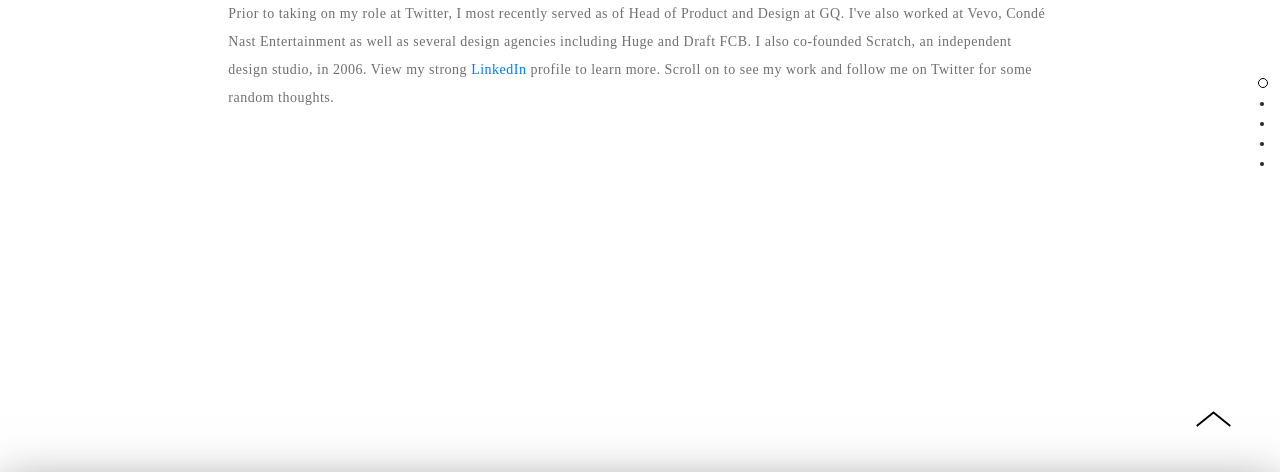
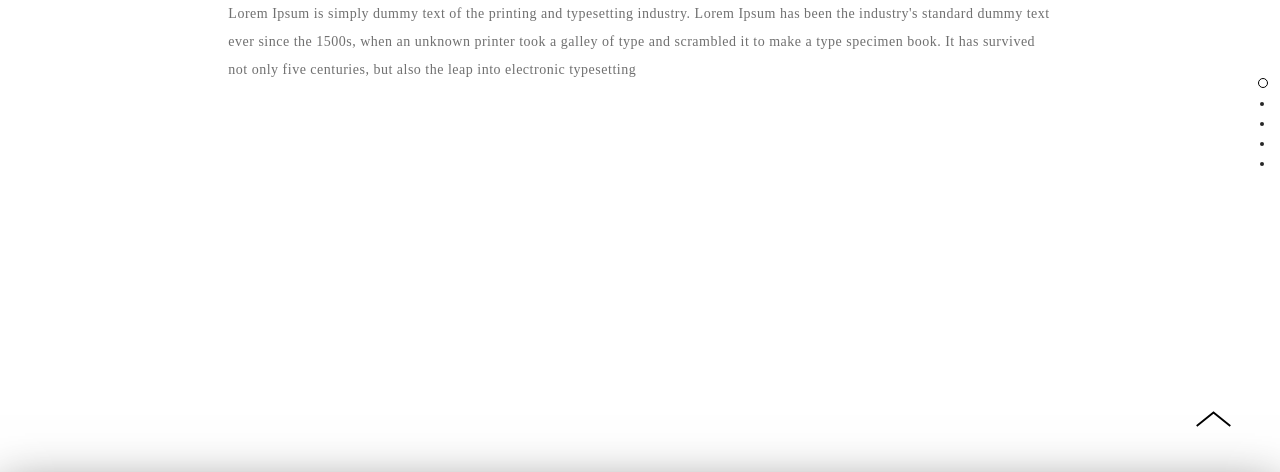
Before and after one commit to willgriff95/willgriff95.github.io, a website: page index.html in a window 1280 px wide. Shown: the part 328-800 px from the top of the page. Drawn offline with nearby package versions, Linux system fonts and the light colour scheme.

```diff
--- a/index.html
+++ b/index.html
@@ -66,7 +66,7 @@
         <div class="col-8 iAmHomePage">
           <h2 class="iAmWill">Hi, I'm Will.</h2>
           <h1 class="iAm">I'm a web developer.</h1>
-          <p>Prior to taking on my role at Twitter, I most recently served as of Head of Product and Design at GQ. I've also worked at Vevo, Condé Nast Entertainment as well as several design agencies including Huge and Draft FCB. I also co-founded Scratch, an independent design studio, in 2006. View my strong <a href="#">LinkedIn</a> profile to learn more. Scroll on to see my work and follow me on Twitter for some random thoughts.</p>
+          <p>Lorem Ipsum is simply dummy text of the printing and typesetting industry. Lorem Ipsum has been the industry's standard dummy text ever since the 1500s, when an unknown printer took a galley of type and scrambled it to make a type specimen book. It has survived not only five centuries, but also the leap into electronic typesetting</p>
         </div>
       </div>
     </section>
```
